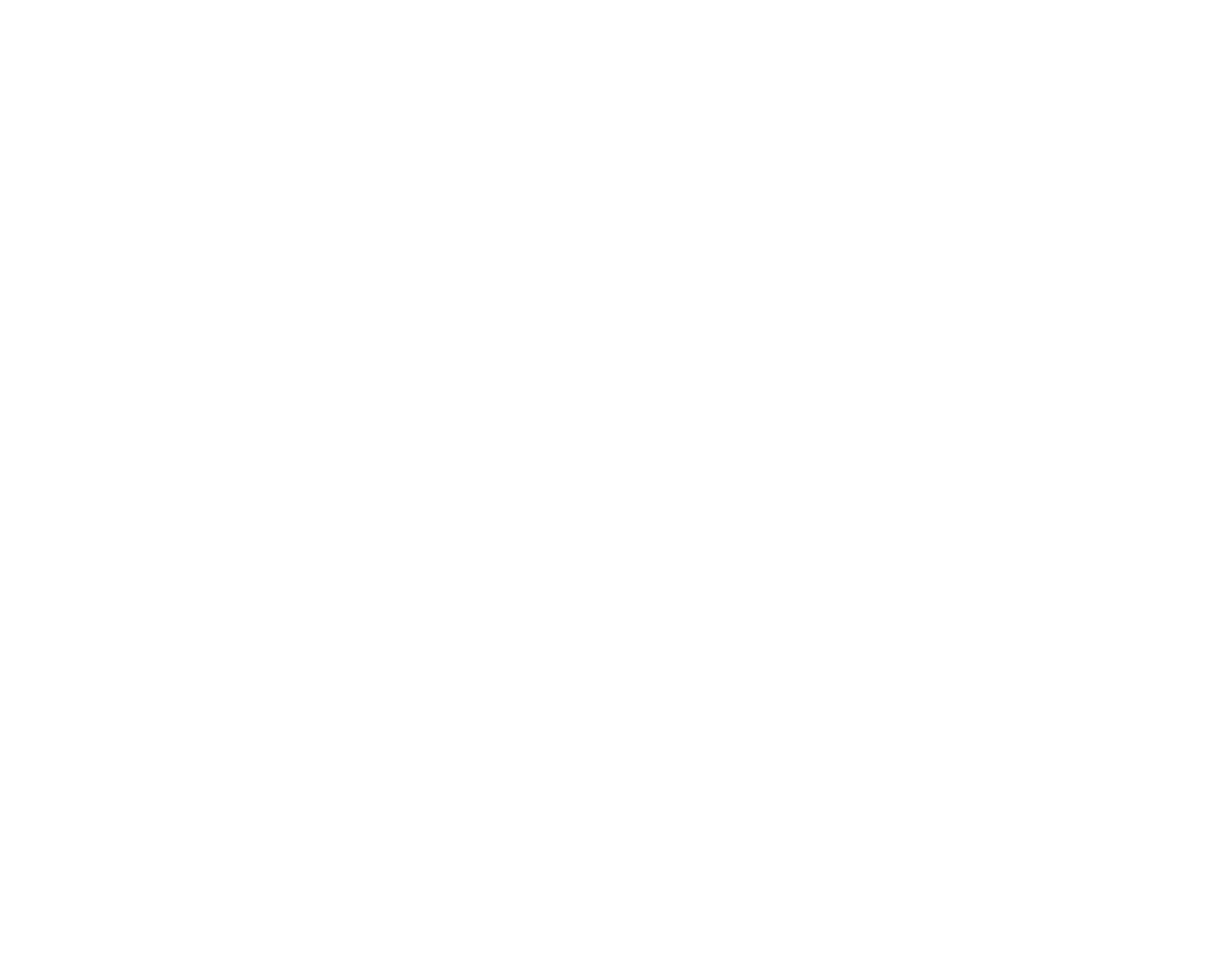
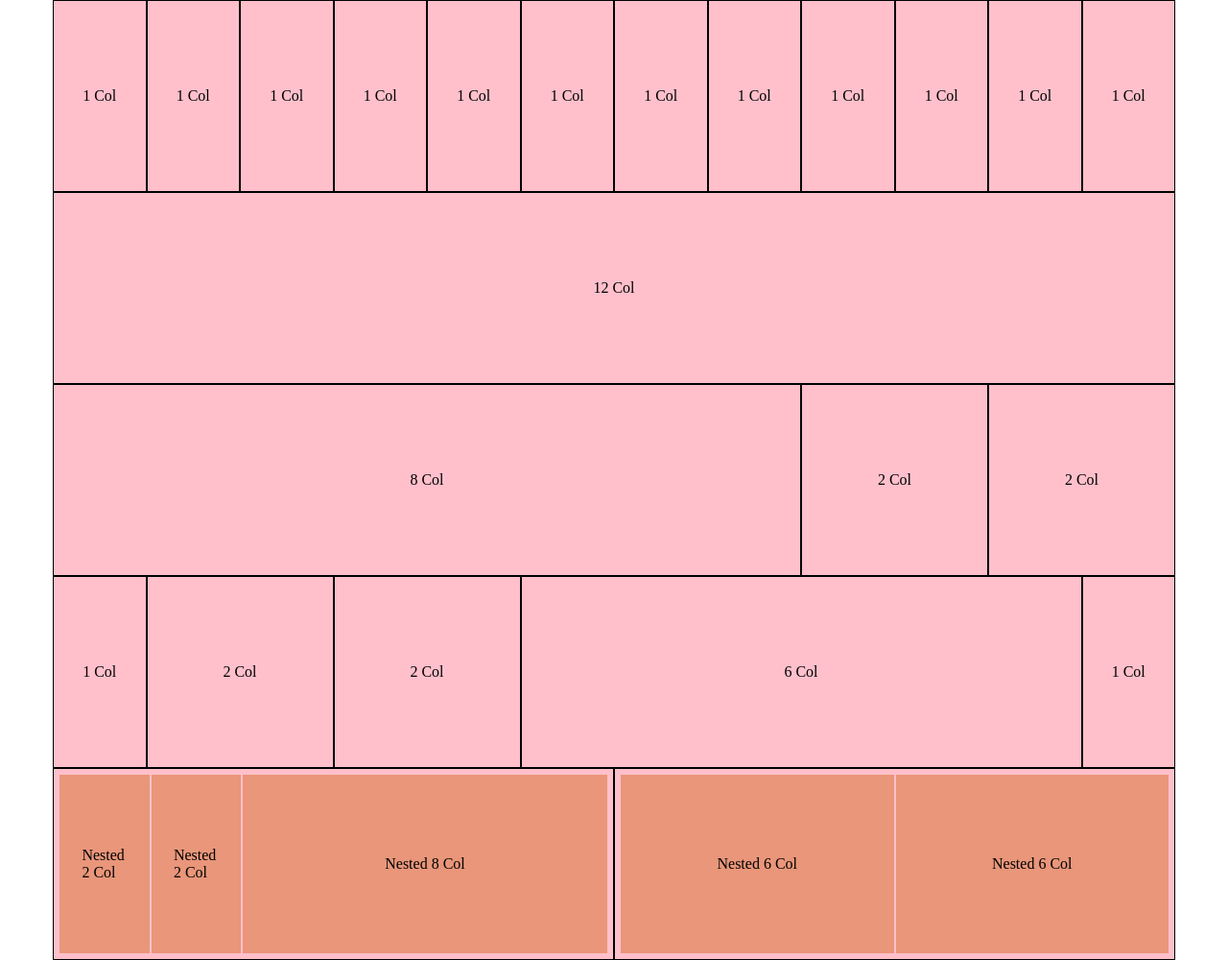
Before and after one commit to michelorusso/html-css-12bool, a plain HTML site: page index.html in a window 1280 px wide. Shown: the whole page at 96% size. Before the commit the page ends 800 px from the top, so only its background shows below. Drawn offline with Linux system fonts and the light colour scheme.

Commit message:
Consegna Esercizio

```diff
--- a/css/12bool.css
+++ b/css/12bool.css
@@ -1,6 +1,147 @@
+/*DEBUG*/
+.debug .container {
+    height: 200px;
+    background-color: grey;
+}
+
+.debug [class*="col-"] {
+    background-color: pink;
+    border: 1px solid black;
+    position: relative;
+    height: 100%;
+    padding: 5px;
+}
+
+.debug .container > [class*="col-"] .container {
+    height: 100%;
+}
+
+.debug .container > [class*="col-"] .container > [class*="col-"] {
+    background-color: darksalmon;
+    border: 1px solid pink;
+    height: 100%;
+}
+
+.debug [class*="col-"] span {
+    position: absolute;
+    top: 50%;
+    left: 50%;
+    transform: translate(-50% , -50%);
+}
+
+/*FRAMEWORK*/
 /*RESET*/
 * {
     margin: 0;
     padding: 0;
     box-sizing: border-box;
 }
+
+.container {
+    max-width: 1170px;
+    margin: 0 auto;
+}
+
+.container::after {
+    content: "";
+    display: table;
+    clear: both;
+}
+
+[class*="col-"] {
+    float: left;
+}
+
+/* Column */
+.col-1 {
+    width: calc( ( 100% / 12 ) * 1 );
+}
+
+.col-2 {
+    width: calc( (100% / 12 ) * 2 );
+}
+
+.col-3 {
+    width: calc( (100% / 12 ) * 3 );
+}
+
+.col-4 {
+    width: calc( (100% / 12 ) * 4 );
+}
+
+.col-5 {
+    width: calc( (100% / 12 ) * 5 );
+}
+
+.col-6 {
+    width: calc( (100% / 12 ) * 6 );
+}
+
+.col-7 {
+    width: calc( (100% / 12 ) * 7 );
+}
+
+.col-8 {
+    width: calc( (100% / 12 ) * 8 );
+}
+
+.col-9 {
+    width: calc( (100% / 12 ) * 9 );
+}
+
+.col-10 {
+    width: calc( (100% / 12 ) * 10 );
+}
+
+.col-11 {
+    width: calc( (100% / 12 ) * 11 );
+}
+
+.col-12 {
+    width: calc( (100% / 12 ) * 12 );
+}
+
+/* Offset */
+.col-offset-1 {
+    margin-left: calc( (100% / 12) * 1 );
+}
+
+.col-offset-2 {
+    margin-left: calc( (100% / 12) * 2 );
+}
+
+.col-offset-3 {
+    margin-left: calc( (100% / 12) * 3 );
+}
+
+.col-offset-4 {
+    margin-left: calc( (100% / 12) * 4 );
+}
+
+.col-offset-5 {
+    margin-left: calc( (100% / 12) * 5 );
+}
+
+.col-offset-6 {
+    margin-left: calc( (100% / 12) * 6 );
+}
+
+.col-offset-7 {
+    margin-left: calc( (100% / 12) * 7 );
+}
+
+.col-offset-8 {
+    margin-left: calc( (100% / 12) * 8 );
+}
+
+.col-offset-9 {
+    margin-left: calc( (100% / 12) * 9 );
+}
+
+.col-offset-10 {
+    margin-left: calc( (100% / 12) * 10 );
+}
+
+.col-offset-11 {
+    margin-left: calc( (100% / 12) * 11 );
+}
--- a/index.html
+++ b/index.html
@@ -8,8 +8,155 @@
 
     <link rel="stylesheet" href="css/12bool.css">
 </head>
-<body>
+<body class="debug">
 
+    <!-- Riga 1 -->
+    <div class="container">
+
+        <div class="col-1">
+            <span>1 Col</span>
+        </div>
+
+        <div class="col-1">
+            <span>1 Col</span>
+        </div>
+
+        <div class="col-1">
+            <span>1 Col</span>
+        </div>
+
+        <div class="col-1">
+            <span>1 Col</span>
+        </div>
+
+        <div class="col-1">
+            <span>1 Col</span>
+        </div>
+
+        <div class="col-1">
+            <span>1 Col</span>
+        </div>
+
+        <div class="col-1">
+            <span>1 Col</span>
+        </div>
+
+        <div class="col-1">
+            <span>1 Col</span>
+        </div>
+
+        <div class="col-1">
+            <span>1 Col</span>
+        </div>
+
+        <div class="col-1">
+            <span>1 Col</span>
+        </div>
+
+        <div class="col-1">
+            <span>1 Col</span>
+        </div>
+
+        <div class="col-1">
+            <span>1 Col</span>
+        </div>
+
+    </div>
+    <!--Fine 1 -->
+
+    <!-- Riga  2-->
+    <div class="container">
+
+        <div class="col-12">
+            <span>12 Col</span>
+        </div>
+
+    </div>
+    <!-- Fine 2 -->
+
+    <!-- Riga 3 -->
+    <div class="container">
+
+        <div class="col-8">
+            <span>8 Col</span>
+        </div>
+
+        <div class="col-2">
+            <span>2 Col</span>
+        </div>
+
+        <div class="col-2">
+            <span>2 Col</span>
+        </div>
+    </div>
+    <!-- Fine Riga 3 -->
+
+    <!-- Riga 4 -->
+    <div class="container">
+
+        <div class="col-1">
+            <span>1 Col</span>
+        </div>
+
+        <div class="col-2">
+            <span>2 Col</span>
+        </div>
+
+        <div class="col-2">
+            <span>2 Col</span>
+        </div>
+
+        <div class="col-6">
+            <span>6 Col</span>
+        </div>
+
+        <div class="col-1">
+            <span>1 Col</span>
+        </div>
+    </div>
+    <!-- Fine Riga 4 -->
+
+    <!-- Riga 5 -->
+    <div class="container">
+
+        <div class="col-6">
+
+            <div class="container">
+
+                <div class="col-2">
+                    <span>Nested 2 Col</span>
+                </div>
+
+                <div class="col-2">
+                    <span>Nested 2 Col</span>
+                </div>
+
+                <div class="col-8">
+                    <span>Nested 8 Col</span>
+                </div>
+
+            </div>
+
+        </div>
+
+        <div class="col-6">
+
+            <div class="container">
+
+                <div class="col-6">
+                    <span>Nested 6 Col</span>
+                </div>
+
+                <div class="col-6">
+                    <span>Nested 6 Col</span>
+                </div>
+
+            </div>
+
+        </div>
+
+    </div>
+    <!-- Fine Riga 5 -->
 
 </body>
 </html>
```
